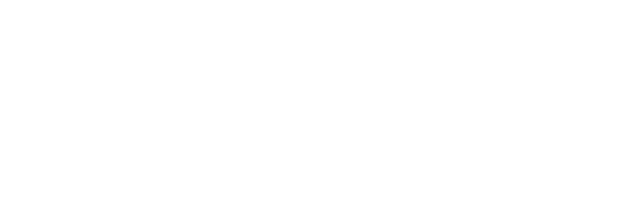
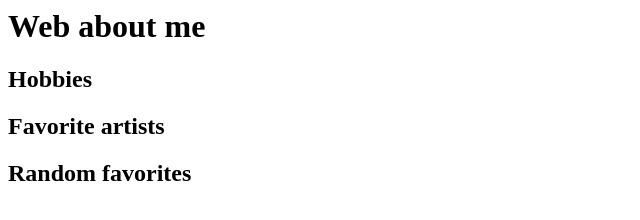
Before and after one commit to lea-ve/1-P-Unit-1-Project, a plain HTML site: page index.html in a window 1280 px wide. Shown: the whole page, without its empty margins (0-640 px from the left). Drawn offline with Linux system fonts and the light colour scheme.

Commit message:
NOT DONE

```diff
--- a/index.html
+++ b/index.html
@@ -12,8 +12,14 @@ Select ONE Additional Feature to Add
 [ no ] Feature 4 - Include a description list
 [ no ] Feature 5 - Include <font> tag
 -->
+<title> Web about me </title>
 
-
+    <h1>Web about me</h1>
+        <h2>Hobbies</h2>
+        <h2>Favorite artists</h2>
+            <ul>
+            </ul>
+        <h2>Random favorites</h2>
 <!DOCTYPE HTML>
 <html>
     <head>
```
